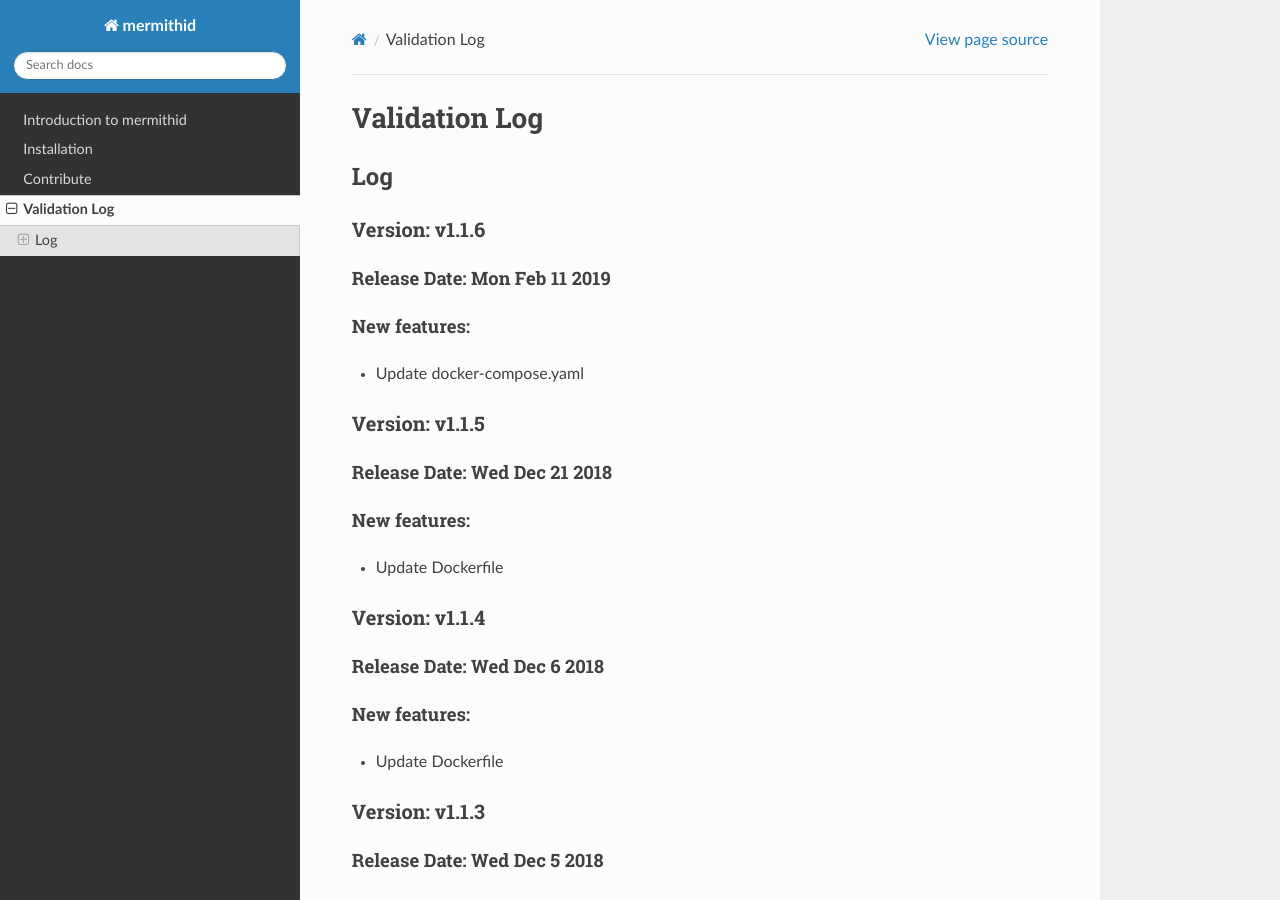
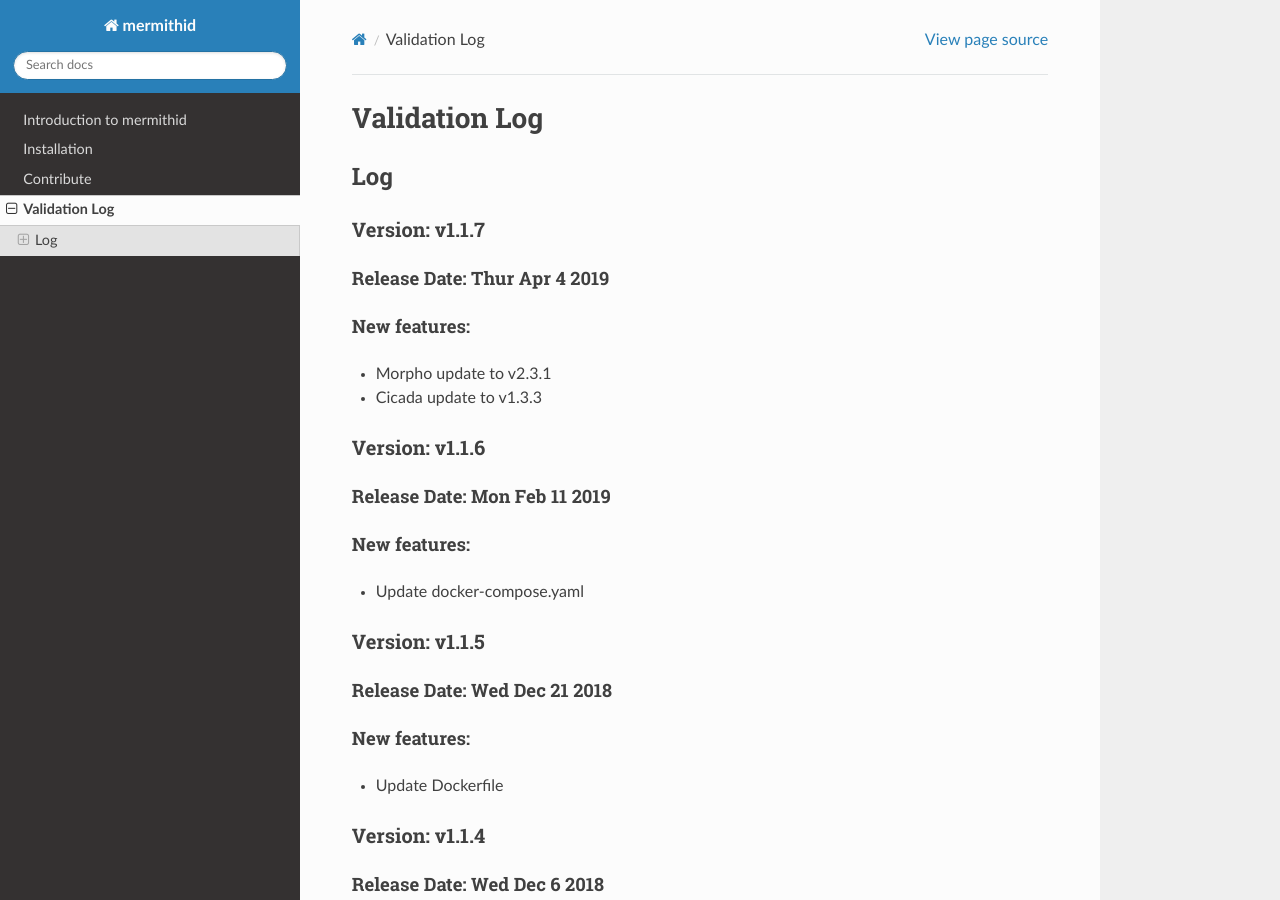
Before and after one commit to project8/mermithid, a Sphinx documentation site: the page built from documentation/validation_log.rst, in a window 1280 px wide and 900 px high. Built offline with Sphinx 7.4.7 and the Read the Docs theme 2.0.0, drawn with Linux system fonts in a browser that asks for light colours; pages that are not in the unit, such as notebooks, are missing from menus.

Commit message:
Various files update

```diff
--- a/CMakeLists.txt
+++ b/CMakeLists.txt
@@ -1,7 +1,7 @@
 cmake_minimum_required(VERSION 3.1)
 
 cmake_policy( SET CMP0048 NEW ) # version in project()
-project( Mermithid VERSION 1.1.6 )
+project( Mermithid VERSION 1.1.7 )
 
 list( APPEND CMAKE_MODULE_PATH ${PROJECT_SOURCE_DIR}/Phylloxera/Scarab/cmake )
 # list( APPEND CMAKE_MODULE_PATH ${PROJECT_SOURCE_DIR}/Cicada/Scarab/cmake )
--- a/docker-compose.yaml
+++ b/docker-compose.yaml
@@ -4,7 +4,7 @@ services:
   mermithid:
     build: .
     command: >
-      bash -c "source /usr/local/p8/mermithid/v1.1.6/setup.sh && bash"
+      bash -c "source /usr/local/p8/mermithid/v1.1.7/setup.sh && bash"
     volumes:
       # share a subdirectory from the host to /host in the docker (can be edited)
       - ~/mermithid_share:/host
--- a/documentation/validation_log.rst
+++ b/documentation/validation_log.rst
@@ -3,6 +3,18 @@ Validation Log
 
 Log
 ---
+
+Version: v1.1.7
+~~~~~~~~~~~~~~~
+
+Release Date: Thur Apr 4 2019
+'''''''''''''''''''''''''''''
+
+New features:
+'''''''''''''
+
+* Morpho update to v2.3.1
+* Cicada update to v1.3.3
 
 Version: v1.1.6
 ~~~~~~~~~~~~~~~
```
Also changed, not shown: 1 other file.
